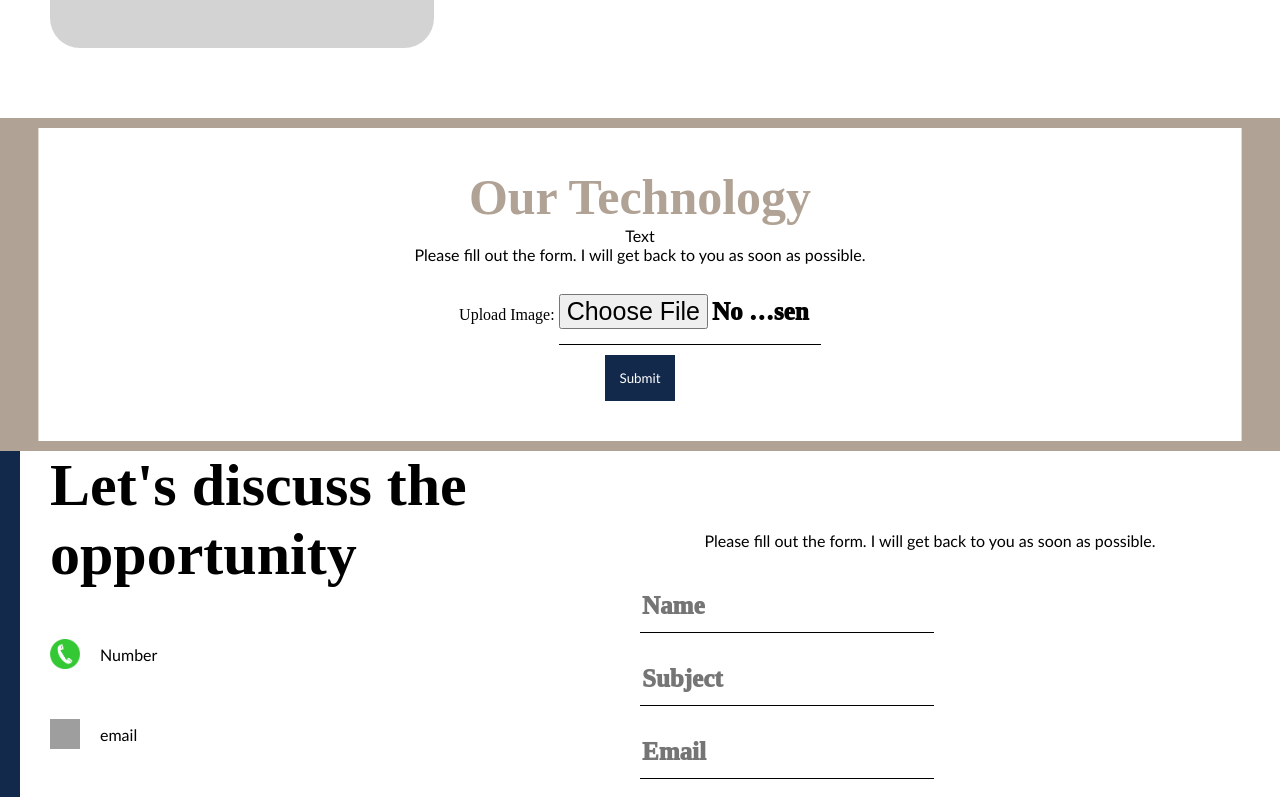
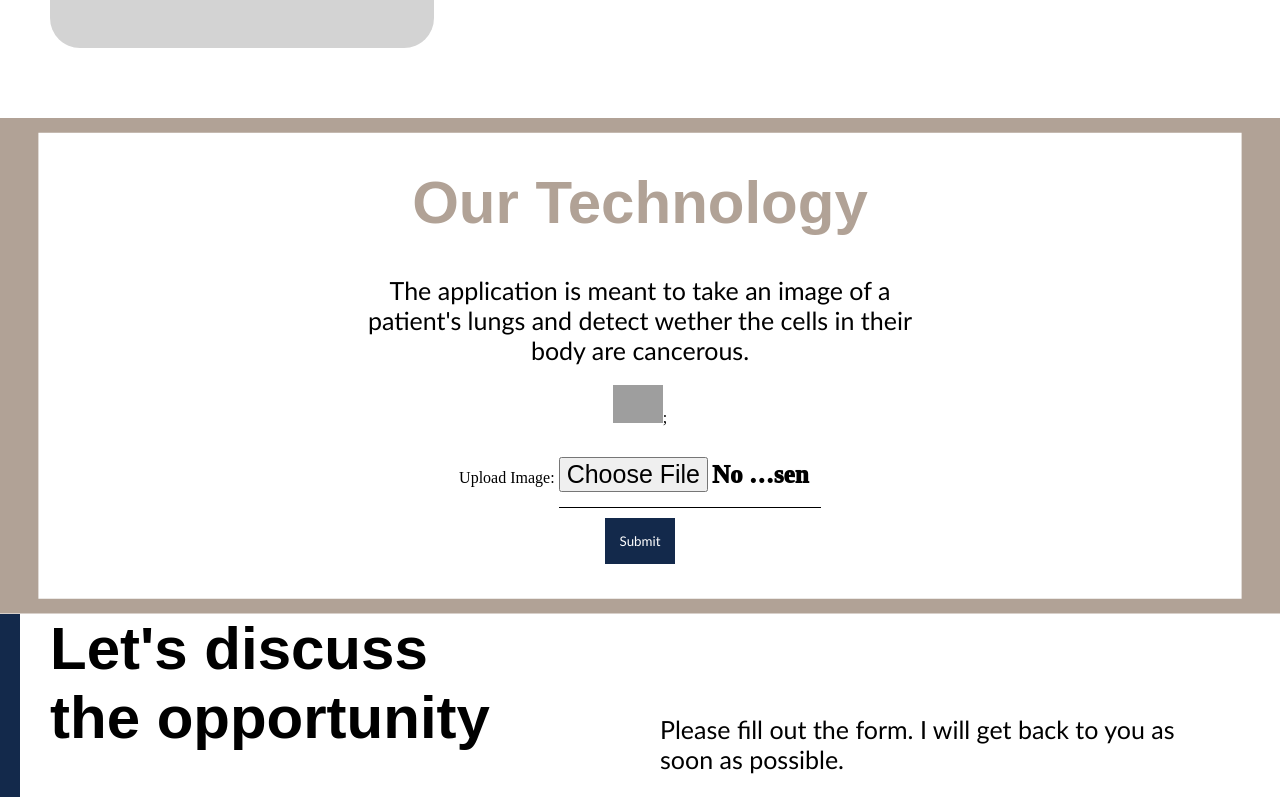
Before and after one commit to Aran0713/X-Ray-Analysis-Machine-learning-Project, a React (Create React App) app: page / in a window 1280 px wide. Shown: the part 1482-2279 px from the top of the page. Built offline with nearby package versions, Linux system fonts and the light colour scheme; grey boxes are pictures that could not be loaded; a web font is replaced by a local one.

Commit message:
changed location of the upload file

```diff
--- a/src/Components/technologiesList/technologiesList.css
+++ b/src/Components/technologiesList/technologiesList.css
@@ -1,96 +1,115 @@
-.tl{
+p,
+h1 {
+  font-family: "Arial";
+}
+
+img {
+  width: 50px;
+}
+
+P {
+  font-size: 25px;
+  font-weight: 20px;
+  margin: 20px;
+}
+
+.tl {
   padding: 50px 30px;
   display: flex;
   flex-direction: column;
   align-items: center;
   text-align: center;
   position: relative;
-
 }
 
-.tl-text{
+.tl-text {
   width: 70%;
 }
 
-.tl-desc{
-    font-family:'Gill Sans', 'Gill Sans MT', Calibri, 'Trebuchet MS', sans-serif;
+.tl-desc {
+  font-family: "Gill Sans", "Gill Sans MT", Calibri, "Trebuchet MS", sans-serif;
 }
 
-.tl-title{
-    font-size: 50px;
+.tl-title {
+  font-size: 60px;
   font-weight: 600;
-    color: #B1A296;
+  color: #b1a296;
 }
 
-.tl-list{
+.tl-list {
   width: 100%;
   display: flex;
   flex-wrap: wrap;
-    justify-content: space-evenly
+  justify-content: space-evenly;
 }
 
-.t{
+.t {
   width: 40vh;
   height: 54vh; /*To increase height of boxes so I can add more points increase this*/
   margin: 40px 10px;
   border: 4px solid;
-    border-color: #B1A296;
+  border-color: #b1a296;
   border-radius: 10px 10px 0px 0px;
   overflow: hidden;
 }
 
-.t-browser{
+.t-browser {
   height: 30px;
-    background-color: #B1A296;
+  background-color: #b1a296;
   display: flex;
   align-items: center;
   font-size: 25px;
   font-weight: 600;
-    color: #2E1114;
+  color: #2e1114;
 }
 
 ul {
   padding: 10px 30px;
 }
 
-li{
+li {
   text-align: start;
-    font-family:'Gill Sans', 'Gill Sans MT', Calibri, 'Trebuchet MS', sans-serif;
+  font-family: "Gill Sans", "Gill Sans MT", Calibri, "Trebuchet MS", sans-serif;
   padding: 2px;
 }
 
-
-
-.t-bg{
-    clip-path: polygon(0% 0%, 0% 100%, 3% 100%, 3% 3%, 97% 3%, 97% 97%, 2% 97%, 0 100%, 100% 100%, 100% 0%);
-    background-color: #B1A296;
+.t-bg {
+  clip-path: polygon(
+    0% 0%,
+    0% 100%,
+    3% 100%,
+    3% 3%,
+    97% 3%,
+    97% 97%,
+    2% 97%,
+    0 100%,
+    100% 100%,
+    100% 0%
+  );
+  background-color: #b1a296;
   width: 100%;
   height: 100%;
-    position:absolute;
+  position: absolute;
   top: 0;
   left: 0%;
-
 }
 
-
-@media screen and (max-width: 480px){
-    .tl{
+@media screen and (max-width: 480px) {
+  .tl {
     padding: 10px;
     padding-top: 40px;
   }
 
-    .tl-text{
+  .tl-text {
     width: 100%;
   }
 
-    .tl-desc{
+  .tl-desc {
     display: none;
   }
 
-    .t{
+  .t {
     width: 40%;
     height: 45vh;
   }
-
-
 }
--- a/src/Components/technologiesList/technologiesList.jsx
+++ b/src/Components/technologiesList/technologiesList.jsx
@@ -14,7 +14,7 @@ const handleSubmit = (event) => {
   let formData = new FormData();
   formData.append("image", "image");
 
-  fetch("https://your-server-url.com/upload", {
+  fetch("", {
     method: "POST",
     body: formData,
   })
@@ -34,12 +34,20 @@ const TechnologiesList = () => {
 
         <div className="tl-text">
           <h1 className="tl-title">Our Technology</h1>
-          <p className="tl-desc">Text</p>
         </div>
-        {/* /// */}
-        <p className="c-desc">
-          Please fill out the form. I will get back to you as soon as possible.
-        </p>
+        <br />
+        <div style={{ width: 600 }}>
+          <p className="c-desc">
+            The application is meant to take an image of a patient's lungs and
+            detect wether the cells in their body are cancerous.
+          </p>
+          <img
+            src="https://www.google.com/url?sa=i&url=https%3A%2F%2Fnews.mit.edu%2F2019%2Fmimic-chest-x-ray-database-0201&psig=AOvVaw0R-RgUhVktXiAqwdkh8o4K&ust=1674429144481000&source=images&cd=vfe&ved=0CBAQjRxqFwoTCNjs4OXk2fwCFQAAAAAdAAAAABAJ"
+            alt=""
+          />
+          ;
+        </div>
+
         <form action="">
           <label>
             {" "}
```
Also changed, not shown: 1 other file (tests, documents, lock files or other folders). Lines whose indentation alone changed are shown as unchanged.
